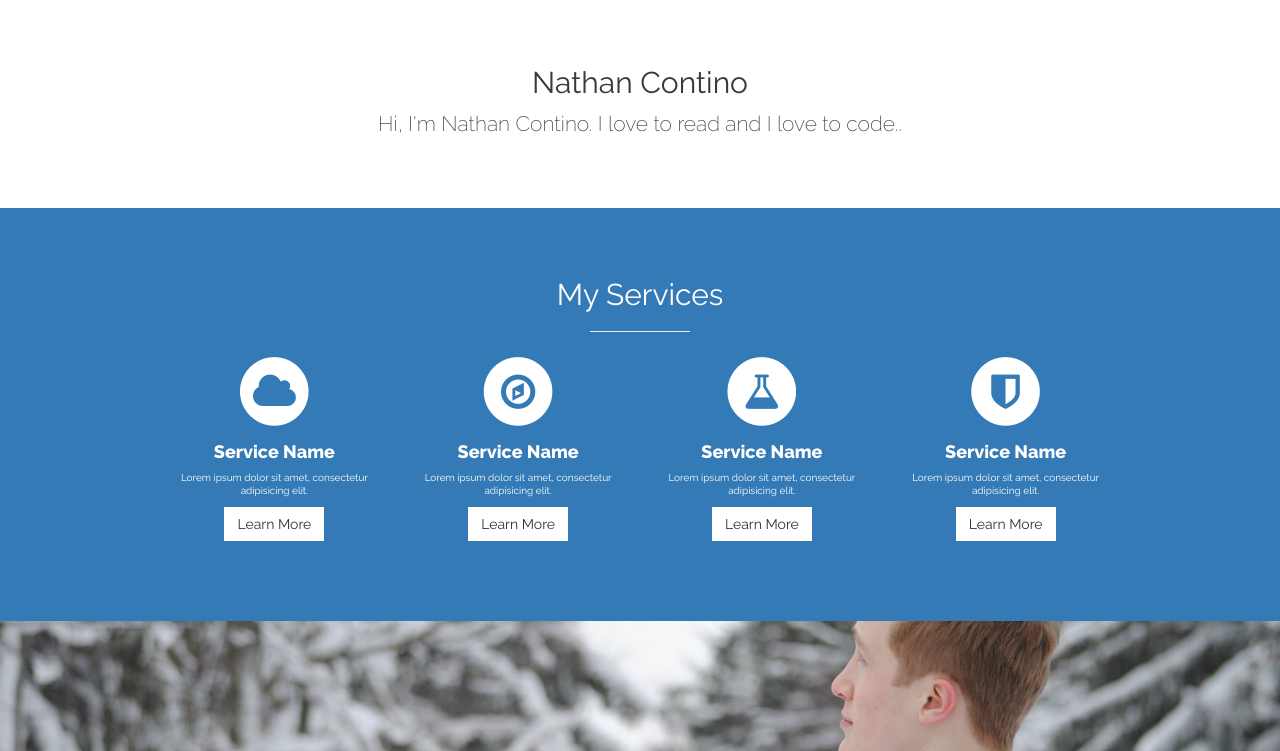
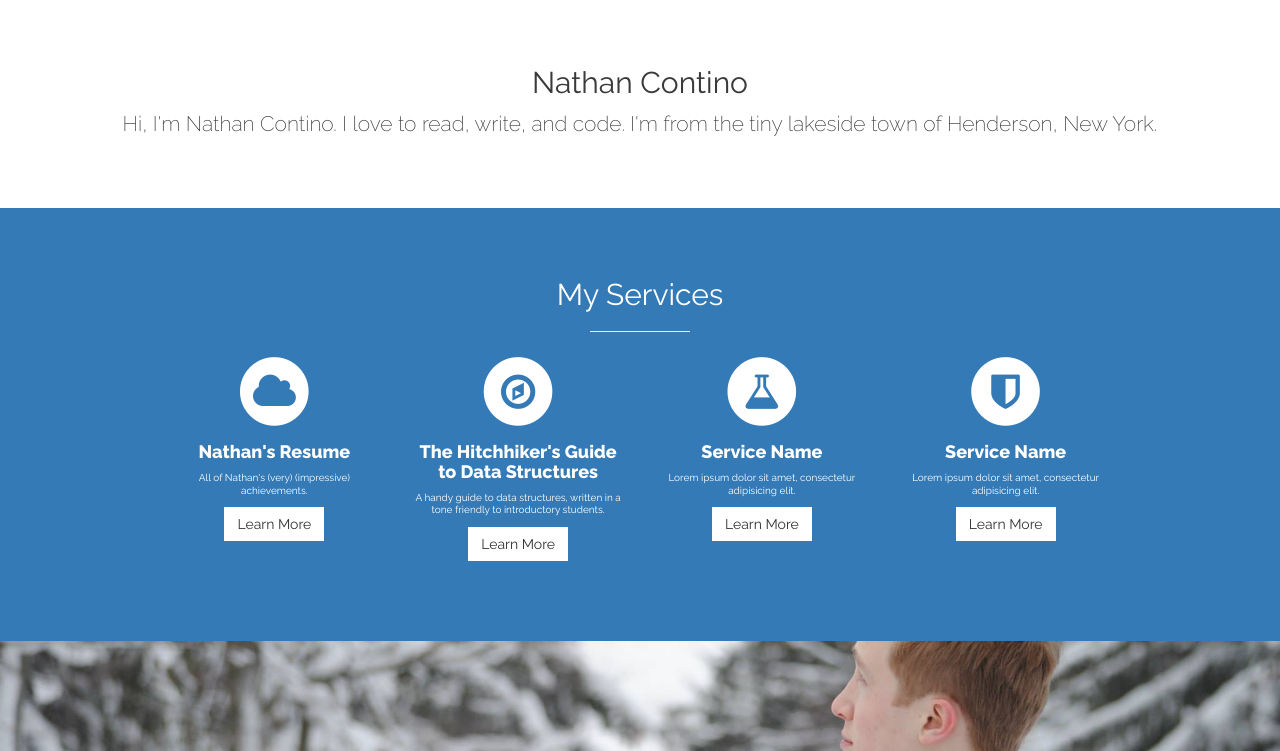
Before and after one commit to nathan-contino/nathan-contino.github.io, a Jekyll site: the page built from index.html, in a window 1280 px wide and 900 px high, scrolled down 755 px, cut to the strip 149-900 px from the top of the window. Built offline with Jekyll 4.4.1, drawn with Linux system fonts in a browser that asks for light colours; some of the changed text lies outside the part shown.

Commit message:
about changes
Former-commit-id: c74b9ea411a64c4a84f4157fd7e17d4d6e2c6cc6 [formerly b64db8afd8e83d022d65fb870156ee932a92ad08] [formerly 3e8eee1b1eff981c8bde9f427ebba70f03e9bb79 [formerly 487918d984de72f9d580d4e9772a5cd3f381801d]]
Former-commit-id: a8054a32819915154e964f0386638931a0a9862c [formerly 1ed530ec76b3d24b4be77a78e751dd1ebd381b7a]
Former-commit-id: 2dc2bcc44b3b952c8ba3af929e2a8eff3279e653

```diff
--- a/_includes/about.html
+++ b/_includes/about.html
@@ -3,7 +3,7 @@
     <div class="row">
       <div class="col-lg-12 text-center">
         <h2>Nathan Contino</h2>
-        <p class="lead">Hi, I'm Nathan Contino. I love to read and I love to code.</a>.</p>
+        <p class="lead">Hi, I'm Nathan Contino. I love to read, write, and code. I'm from the tiny lakeside town of Henderson, New York.</a></p>
       </div>
     </div>
     <!-- /.row -->
--- a/_includes/callout.html
+++ b/_includes/callout.html
@@ -1,5 +1,5 @@
 <aside class="callout">
   <div class="text-vertical-center">
-    <h1>Vertically Centered Text</h1>
+    <h1>Nathan Gazes at Trees</h1>
   </div>
 </aside>
--- a/_includes/services.html
+++ b/_includes/services.html
@@ -13,9 +13,9 @@
               <i class="fa fa-cloud fa-stack-1x text-primary"></i>
             </span>
               <h4>
-                <strong>Service Name</strong>
+                <strong>Nathan's Resume</strong>
               </h4>
-              <p>Lorem ipsum dolor sit amet, consectetur adipisicing elit.</p>
+              <p>All of Nathan's (very) (impressive) achievements.</p>
               <a href="#" class="btn btn-light">Learn More</a>
             </div>
           </div>
@@ -26,9 +26,9 @@
               <i class="fa fa-compass fa-stack-1x text-primary"></i>
             </span>
               <h4>
-                <strong>Service Name</strong>
+                <strong>The Hitchhiker's Guide to Data Structures</strong>
               </h4>
-              <p>Lorem ipsum dolor sit amet, consectetur adipisicing elit.</p>
+              <p>A handy guide to data structures, written in a tone friendly to introductory students.</p>
               <a href="#" class="btn btn-light">Learn More</a>
             </div>
           </div>
```
